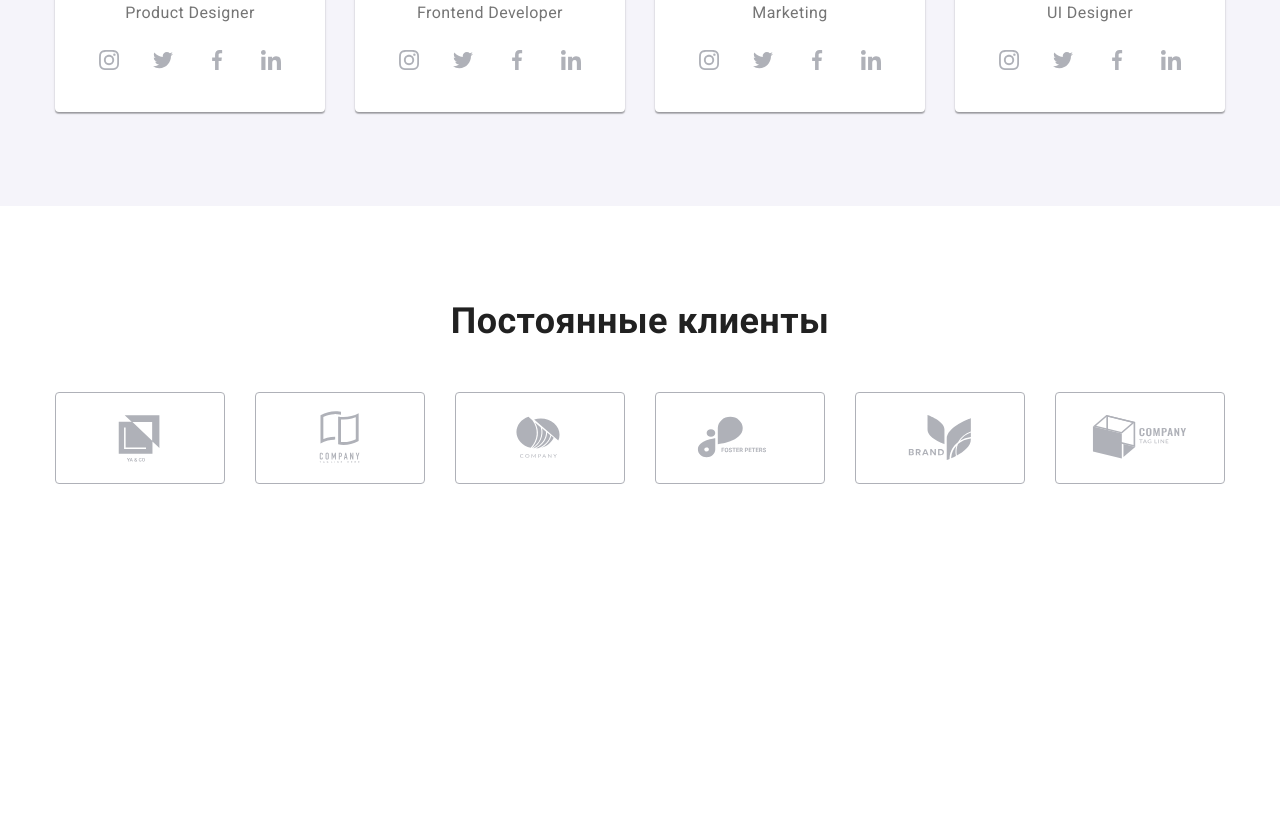
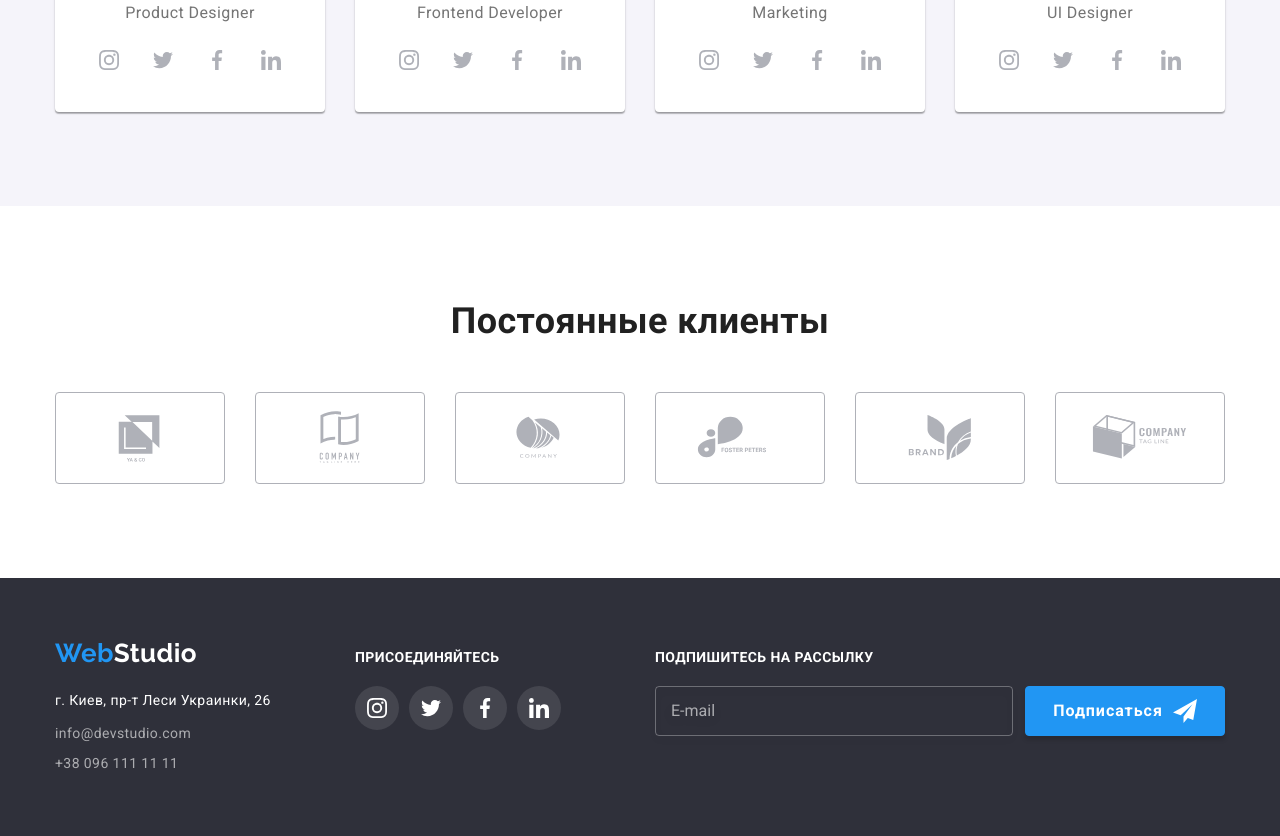
Before and after one commit to artem-bilodid/artem-bilodid-goit-markup-hw-08, a plain HTML site: page index.html in a window 1280 px wide. Shown: the part 2037-2873 px from the top of the page. Before the commit the page ends 2615 px from the top, so only its background shows below. Drawn offline with Linux system fonts and the light colour scheme.

Commit message:
added footer styles

```diff
--- a/index.html
+++ b/index.html
@@ -558,7 +558,7 @@
         </div>
       </section>
     </main>
-    <!-- <footer class="footer">
+    <footer class="footer">
       <div class="container footer__container">
         <div class="address-container">
           <a class="logo logo--dark-bg footer__logo" href="./"
@@ -662,7 +662,7 @@
           </form>
         </div>
       </div>
-    </footer> -->
+    </footer>
     <div class="backdrop is-hidden" data-modal>
       <div class="modal">
         <button
--- a/sass/components/_address.scss
+++ b/sass/components/_address.scss
@@ -1,10 +1,10 @@
 .address {
   color: var(--footer-secondary-text-color);
   font-style: normal;
-}
-
-.address-container {
-  @extend %footer-container-item;
+  text-align: center;
+  @media screen and (min-width: 1200px) {
+    text-align: left;
+  }
 }
 
 .address__text {
--- a/sass/components/_contacts.scss
+++ b/sass/components/_contacts.scss
@@ -1,8 +1,14 @@
 .contacts__link {
   @extend %animated-color-link;
   @extend %link;
-  display: flex;
-  align-items: center;
+
+  @media screen and (min-width: 768px) {
+  }
+
+  @media screen and (min-width: 1200px) {
+    display: flex;
+    align-items: center;
+  }
 }
 
 .contacts__icon {
--- a/sass/components/_person.scss
+++ b/sass/components/_person.scss
@@ -11,3 +11,7 @@
 .person__position {
   margin-bottom: 16px;
 }
+
+.person__socials__list {
+  justify-content: center;
+}
--- a/sass/components/_socials.scss
+++ b/sass/components/_socials.scss
@@ -1,6 +1,5 @@
 .socials__list {
   display: flex;
-  justify-content: center;
 }
 
 .socials__item:not(:last-child) {
--- a/sass/components/_subscribe-form.scss
+++ b/sass/components/_subscribe-form.scss
@@ -1,13 +1,23 @@
 .subscribe-form {
   display: flex;
+  flex-direction: column;
+  align-items: center;
+
+  @media screen and (min-width: 768px) {
+  }
+
+  @media screen and (min-width: 1200px) {
+    flex-direction: row;
+    justify-content: flex-start;
+  }
 }
 
 .subscribe-form__input {
-  margin-right: 12px;
   font-size: 16px;
   line-height: 1.25;
   padding: 16px 15px;
-  width: 358px;
+
+  width: 100%;
   height: 50px;
   border: 1px solid rgba(255, 255, 255, 0.3);
   box-sizing: border-box;
@@ -15,6 +25,22 @@
   border-radius: 4px;
   background-color: transparent;
   color: var(--background-dark-primary-text-color);
+
+  @media screen and (max-width: 1200px) {
+    margin-bottom: 30px;
+  }
+
+  @media screen and (min-width: 450px) {
+    width: 450px;
+  }
+
+  @media screen and (min-width: 768px) {
+  }
+
+  @media screen and (min-width: 1200px) {
+    margin-right: 12px;
+    width: 358px;
+  }
 }
 
 .subscribe-form__input::placeholder {
--- a/sass/layout/_footer.scss
+++ b/sass/layout/_footer.scss
@@ -7,16 +7,26 @@
 
 .footer__container {
   display: flex;
-  align-items: baseline;
+  flex-direction: column;
+  align-items: center;
+  justify-content: center;
+
+  @media screen and (min-width: 768px) {
+    flex-direction: row;
+
+    flex-wrap: wrap;
+    align-items: baseline;
+  }
+
+  @media screen and (min-width: 1200px) {
+    flex-direction: row;
+    justify-content: flex-start;
+  }
 }
 
 .footer__logo {
   display: inline-block;
   margin-bottom: 20px;
-}
-
-.join-us-container {
-  @extend %footer-container-item;
 }
 
 .footer__header {
@@ -25,3 +35,47 @@
   text-transform: uppercase;
   margin-bottom: 20px;
 }
+
+.address-container {
+  text-align: center;
+
+  @media screen and (max-width: 1200px) {
+    margin-bottom: 60px;
+  }
+
+  @media screen and (min-width: 768px) {
+    flex-basis: 50%;
+  }
+  @media screen and (min-width: 1200px) {
+    text-align: left;
+    flex-basis: 270px;
+    margin-right: 30px;
+  }
+}
+
+.join-us-container {
+  display: flex;
+  flex-direction: column;
+  align-items: center;
+
+  @media screen and (max-width: 1200px) {
+    margin-bottom: 60px;
+  }
+
+  @media screen and (min-width: 768px) {
+    flex-basis: 50%;
+  }
+  @media screen and (min-width: 1200px) {
+    text-align: left;
+    align-items: flex-start;
+    flex-basis: 270px;
+    margin-right: 30px;
+  }
+}
+
+.subscribe-container {
+  text-align: center;
+  @media screen and (min-width: 1200px) {
+    text-align: left;
+  }
+}
```
Also changed, not shown: portfolio.html (+2 -2 lines), css/main.css, css/main.min.css, 2 other files.
